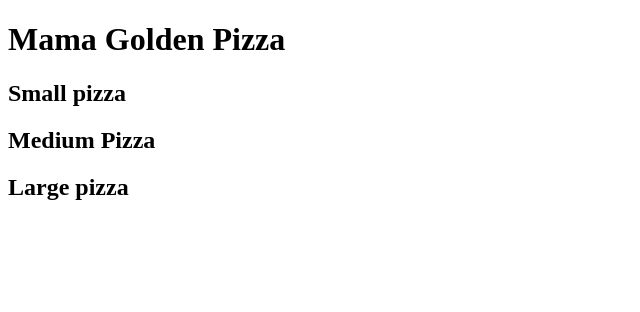
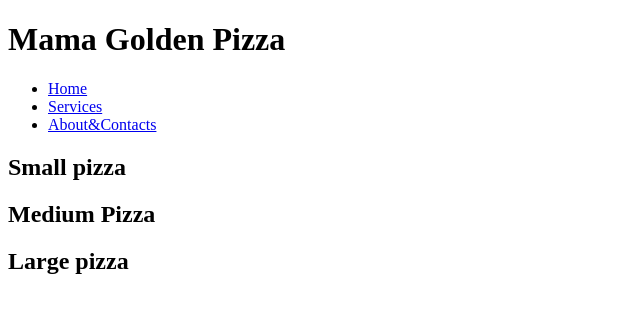
Before and after one commit to juliet-wambua/Mama-Golden-Pizza, a plain HTML site: page index.html in a window 1280 px wide. Shown: the whole page, without its empty margins (0-640 px from the left). Drawn offline with Linux system fonts and the light colour scheme.

Commit message:
Add nav bar and h2 elements

```diff
--- a/index.html
+++ b/index.html
@@ -6,6 +6,15 @@
   </head>
   <body>
     <h1>Mama Golden Pizza</h1>
+    <div class="nav">
+      <nav>
+        <ul>
+          <li> <a href="home">Home</a> </li>
+          <li><a href="sevices">Services</a> </li>
+          <li><a href="about">About&Contacts</a></li>
+        </ul>
+      </nav>
+    </div>
     <div class="container">
       <div class="row">
         <h2>Small pizza</h2>
```
